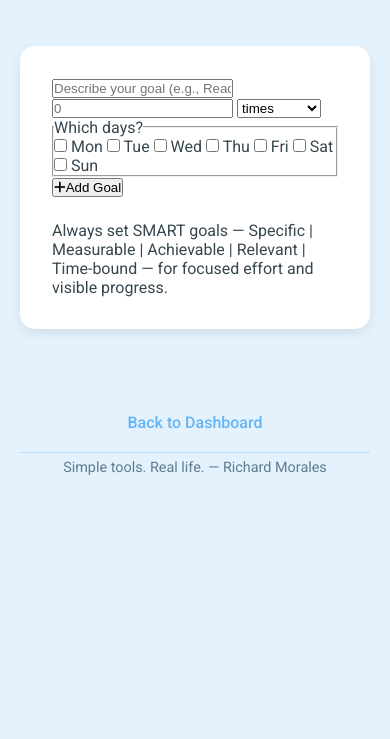
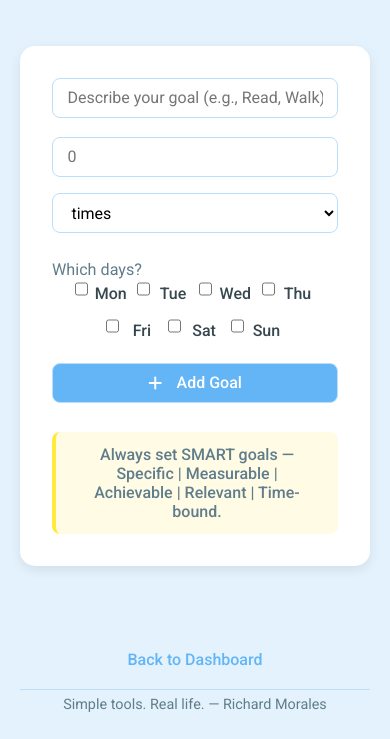
Before and after one commit to richard-morales/life-dashboard, a plain HTML site: page goals.html in a window 390 px wide. Shown: the part 313-1052 px from the top of the page. Before the commit the page ends 844 px from the top, so only its background shows below. Drawn offline with Linux system fonts and the light colour scheme.

Commit message:
feat(goals-widget): Finalize styling and update guidance message
- Complete all CSS for weekly goals widget, ensuring full responsiveness and a clean UI
- Improve motivational message under subheading to make it more meaningful
- Prepare widget for JavaScript feature integration

```diff
--- a/goals.html
+++ b/goals.html
@@ -29,7 +29,7 @@
           class="widget-illustration"
         />
         <h1>Weekly Goals</h1>
-        <p>Set specific goals and track your progress every week.</p>
+        <p>Who you become is shaped by what you do each week.</p>
       </header>
 
       <main>
@@ -51,13 +51,14 @@
                 placeholder="0"
               />
 
-              <select id="unit-measure" class="unit-measure">
+              <select id="unit-measure">
                 <option value="times">times</option>
                 <option value="pages">pages</option>
                 <option value="miles">miles</option>
                 <option value="dollars">dollars</option>
                 <option value="repetitions">repetitions</option>
                 <option value="minutes">minutes</option>
+                <option value="custom">custom</option>
               </select>
             </div>
 
@@ -110,7 +111,7 @@
 
           <p class="advice">
             Always set SMART goals — Specific | Measurable | Achievable |
-            Relevant | Time-bound — for focused effort and visible progress.
+            Relevant | Time-bound.
           </p>
         </section>
       </main>
--- a/style.css
+++ b/style.css
@@ -614,33 +614,196 @@ body {
   padding: 2rem;
   display: flex;
   flex-direction: column;
-  gap: 1.5rem;
+  gap: 1.2rem;
 }
 
-/* Media Query / Submit Task Widget */
-@media (max-width: 400px) {
-  .task-form {
+/* Form Layout */
+
+#goals-form {
+  display: flex;
+  flex-wrap: wrap;
+  gap: 0.7rem;
+  align-items: flex-start;
+  justify-content: center;
+}
+
+#target-container {
+  display: flex;
+  flex: 1 1 7rem;
+  gap: 0.7rem;
+  min-width: 0rem;
+}
+
+#goal-description {
+  flex: 1.5 1.5 2.5rem;
+  min-width: 2.5;
+}
+
+#goal-target {
+  flex: 1 1 2.5rem;
+  min-width: 2.5rem;
+}
+
+#unit-measure {
+  flex: 1 1 6rem;
+  min-width: 5.5rem;
+  background: #fff;
+}
+
+#goals-form input,
+#unit-measure,
+#goals-form button {
+  font-size: 1rem;
+  padding: 0.5rem 0.9rem;
+  line-height: 1.3;
+  border: 1px solid var(--border-light);
+  border-radius: 8px;
+  font-family: inherit;
+  box-sizing: border-box;
+}
+
+#goals-form input,
+#unit-measure {
+  margin-bottom: 0.5rem;
+}
+
+/* Weekday Picker */
+
+.weekday-picker {
+  border: none;
+  margin: 0 0 0.5rem 0;
+  padding: 0;
+  display: flex;
+  align-items: center;
+  gap: 0.55rem;
+  justify-content: center;
+  font-size: 1.03rem;
+  flex-wrap: wrap;
+}
+
+.weekday-picker legend {
+  font-size: 1.01rem;
+  color: var(--subtle-text);
+  margin-right: 1rem;
+}
+
+.day {
+  display: flex;
+  align-items: center;
+  gap: 0.13rem;
+}
+
+.day input[type="checkbox"] {
+  accent-color: var(--primary);
+  width: 1.23rem;
+  height: 1.25rem;
+  border-radius: 6.4rem;
+  cursor: pointer;
+  margin-right: 0.2rem;
+}
+
+.day span {
+  min-width: 2.2rem;
+  text-align: center;
+  font-weight: 500;
+  font-size: 1rem;
+  color: var(--text);
+}
+
+/* Submit Button */
+
+.submit-goal {
+  background-color: var(--primary);
+  color: #fff;
+  border: none;
+  padding: 0.65rem 1.3rem;
+  font-size: 1.18rem;
+  border-radius: 0.5rem;
+  cursor: pointer;
+  transition: background-color 0.2s ease;
+  display: flex;
+  align-items: center;
+  justify-content: center;
+  gap: 0.5rem;
+  font-weight: 500;
+  margin-left: 0.9rem;
+  min-width: 2.75rem;
+  min-height: 2.5rem;
+  flex-shrink: 0;
+}
+
+.submit-goal:hover {
+  background-color: var(--hover-blue);
+}
+
+/* Advise / SMART Helper Text */
+
+.advice {
+  text-align: center;
+  color: var(--subtle-text);
+  font-size: 1rem;
+  margin: 0.6rem 0 0 0;
+  background-color: #fffbe5;
+  border-left: 4px solid var(--accent);
+  padding: 0.8rem 1.2rem;
+  border-radius: 8px;
+  font-weight: 500;
+}
+
+/* Media Query / Weekly Goals Widget */
+
+@media (max-width: 768px) {
+  /* Make the form layout vertical for mobile */
+  #goals-form {
     flex-direction: column;
+    gap: 0.7rem;
     align-items: stretch;
   }
 
-  .submit-task {
+  /* Make all inputs, selects, textarea take full width */
+  #goals-form input,
+  #unit-measure {
     width: 100%;
+    max-width: 100%;
     min-width: 0;
+    font-size: 1rem;
+    padding: 0.5rem 0.9rem;
     border-radius: 8px;
-    padding: 0.6rem 1rem;
-    font-size: 1.1rem;
-    display: flex;
-    align-items: center;
-    justify-content: center;
+    box-sizing: border-box;
+    max-height: 2.5rem;
   }
 
-  .btn-text {
-    display: inline;
+  /* Special styling for textarea (description field) */
+  #goal-description {
+    min-height: 2.5rem;
+    max-height: 4rem;
+    height: 2.5rem; /* controls initial height */
+    resize: vertical; /* user can expand if needed */
+    width: 100%;
   }
 
-  .submit-task i {
-    margin-right: 0.4rem;
+  #target-container {
+    flex-direction: column;
+    width: 100%;
+    gap: 0.5rem;
+  }
+
+  .submit-goal {
+    width: 100%;
+    margin-left: 0;
+    font-size: 1.07rem;
+    min-height: 2.5rem;
+  }
+
+  .submit-goal .btn-text {
+    display: inline;
+    margin-left: 0.4rem;
+  }
+
+  /* Make checkboxes/weekday picker wrap and center */
+  .weekday-picker {
+    flex-wrap: wrap;
+    justify-content: center;
   }
 }
 
```
